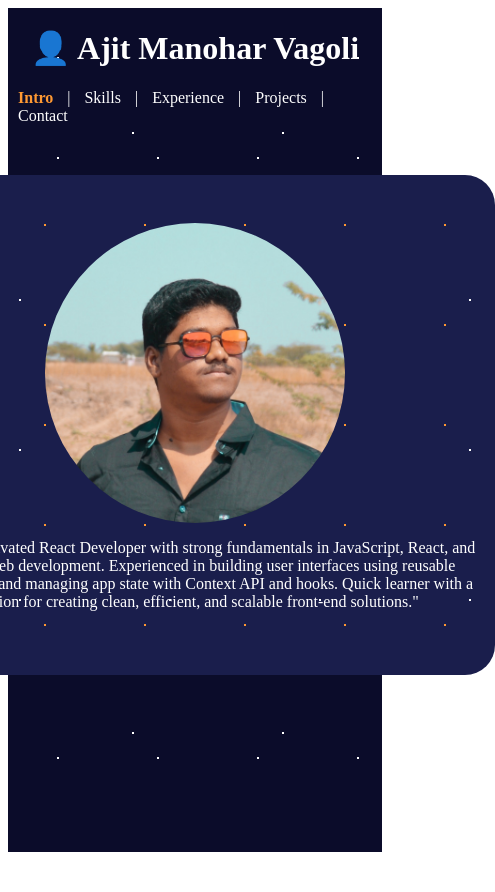
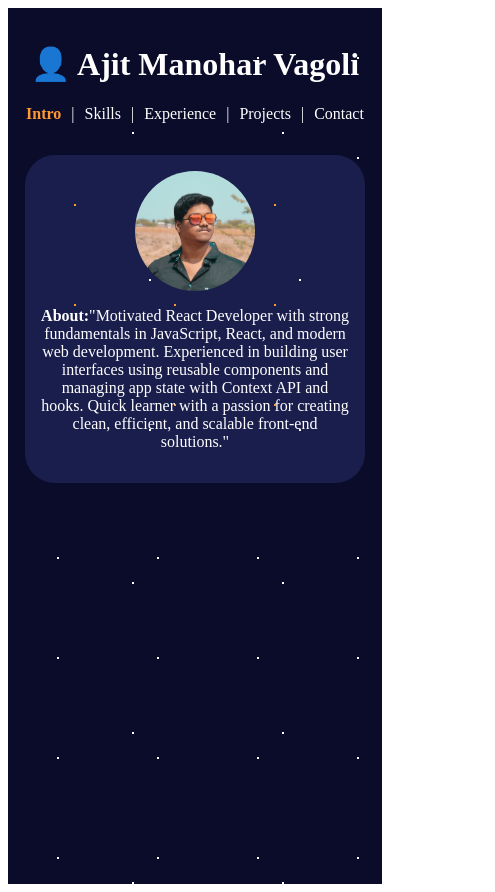
Before and after one commit to AjitVagoli/Portfolio-Website, a React (Vite) app: page / in a window 390 px wide. Shown: the whole page, 495 px wide, since content can reach past the window. Before the commit the page ends 860 px from the top, so only its background shows below. Built offline with nearby package versions, Linux system fonts and the light colour scheme.

Commit message:
updated to Responsive CSS

```diff
--- a/src/Components/Profile.jsx
+++ b/src/Components/Profile.jsx
@@ -6,7 +6,7 @@ const Profile = () => {
     <div className='wrp'>
       <h1>👤 Ajit Manohar Vagoli</h1>
 
-      <nav>
+      <nav className='nav'>
         <NavLink to="/" style={linkStyle} >Intro</NavLink> |{" "}
         <NavLink to="Skills" style={linkStyle} >Skills</NavLink> |{" "}
         <NavLink to="experience" style={linkStyle} >Experience</NavLink> |{" "}
--- a/src/Components/Skills.jsx
+++ b/src/Components/Skills.jsx
@@ -4,8 +4,8 @@ const Skills = () => {
   return (
     <div className='skill'>
        <div className='sk1'>
+       <h3>Core React Skills</h3>
        <ul>
-        <h3>Core React Skills</h3>
         <li>React.js (Functional Components & Hooks)</li>
         <br/>
         <li>JSX (JavaScript XML)</li>
@@ -19,8 +19,8 @@ const Skills = () => {
        </div>
 
        <div className='sk1'>
+       <h3>Routing & Navigation</h3>
        <ul>
-        <h3>Routing & Navigation</h3>
         <li>React Router (v6+)</li>
         <br/>
         <li>Nested Routes</li>
@@ -30,8 +30,8 @@ const Skills = () => {
        </div>
 
        <div className='sk1'>
+       <h3>State Management</h3>
        <ul>
-        <h3>State Management</h3>
         <li>Context API</li>
         <br/>
         <li>Redux Basics</li>
@@ -39,8 +39,8 @@ const Skills = () => {
        </div>
 
        <div className='sk1'>
+       <h3>Styling</h3>
        <ul>
-        <h3>Styling</h3>
         <li>CSS Modules </li>
         <br/>
         <li>Tailwind CSS</li>
@@ -50,8 +50,8 @@ const Skills = () => {
        </div>
 
        <div className='sk1'>
+       <h3>API & Data Handling</h3>
        <ul>
-        <h3>API & Data Handling</h3>
         <li>Fetching data using fetch / axios</li>
         <br/>
         <li>Consuming REST APIs</li>
--- a/src/index.css
+++ b/src/index.css
@@ -1,32 +1,37 @@
-.wrp{
+.wrp {
     display: flex;
     flex-direction: column;
     align-items: center;
-    height: 100vh;
+    min-height: 100vh;
     color: white;
-
-    background-color: #0b0c2a; /* Dark night sky */
+    background-color: #0b0c2a;
     background-image:
       radial-gradient(white 1px, transparent 1px),
       radial-gradient(white 1px, transparent 1px);
     background-size: 100px 100px, 150px 150px;
     background-position: 0 0, 50px 50px;
-    height: 100vh;
     margin: 0;
+    padding: 1rem;
   }
 
-.pic{
-    height: 300px;
-    width: 300px;
+  .nav{
+    display: flex;
+  }
+
+  .pic {
+    height: 200px;
+    width: 200px;
     border-radius: 50%;
     object-fit: cover;
   }
 
-.intro{
-    margin-top: 50px;
+  .intro {
+    margin-top: 2rem;
     background-color: #1a1e4c;
-    height: 500px;
-    width: 600px;
+    width: 90%;
+    max-width: 500px;
+    height: auto;
+    padding: 2rem;
     display: flex;
     flex-direction: column;
     align-items: center;
@@ -39,21 +44,23 @@
     background-position: 0 0, 50px 50px;
   }
 
-.about{
+  .about {
     text-align: center;
   }
 
-.skill{
+  .skill {
     display: flex;
-    gap: 50px;
-    height: 300px;
-    width: 1400px;
-    margin-top: 50px;
+    flex-wrap: wrap;
+    justify-content: center;
+    gap: 2rem;
+    width: 100%;
+    margin-top: 3rem;
   }
 
-.sk1{
+  .sk1 {
+    width: 90%;
+    max-width: 400px;
     height: 300px;
-    width: 400px;
     background-color: #1a1e4c;
     background-image:
       radial-gradient(#FF9933 1px, transparent 1px),
@@ -61,85 +68,103 @@
     background-size: 100px 100px, 150px 150px;
     background-position: 0 0, 50px 50px;
     border-radius: 30px;
-}
-
-.exp{
-    background-color:#1a1e4c ;
-    height: 400px;
-    width: 700px;
-    border-radius: 50px;
-    margin-top: 50px;
     display: flex;
     flex-direction: column;
     align-items: center;
-    justify-content: center;
+  }
+
+  .exp,
+  .cont,
+  .prj {
+    background-color: #1a1e4c;
     background-image:
       radial-gradient(#FF9933 1px, transparent 1px),
       radial-gradient(white 1px, transparent 1px);
     background-size: 100px 100px, 150px 150px;
     background-position: 0 0, 50px 50px;
-}
-
-.cont{
-    background-color: #1a1e4c ;
-    background-image:
-    radial-gradient(#FF9933 1px, transparent 1px),
-    radial-gradient(white 1px, transparent 1px);
-    background-size: 100px 100px, 150px 150px;
-    background-position: 0 0, 50px 50px;
-    height: 400px;
-    width: 400px;
     border-radius: 50px;
-    margin-top: 50px;
+    margin-top: 3rem;
+    padding: 2rem;
+    width: 90%;
+    max-width: 700px;
     display: flex;
     flex-direction: column;
     align-items: center;
     justify-content: center;
   }
 
-.cbut{
+  .cont {
+    max-width: 400px;
+    height: auto;
+  }
+
+  .prj {
+    max-width: 550px;
+    height: auto;
+  }
+
+  .cbut,
+  .pbut {
     height: 40px;
-    width: 150px;
+    width: auto;
+    padding: 0 1.5rem;
     border-radius: 10px;
     cursor: pointer;
     color: white;
     background-color: #FF9933;
   }
 
-.cbut:hover{
-    transform:scale(1.02);
-}
-
-.prj{
-    background-color: #1a1e4c;
-    height: 400px;
-    width: 550px;
-    background-image:
-    radial-gradient(#FF9933 1px, transparent 1px),
-    radial-gradient(white 1px, transparent 1px);
-    background-size: 100px 100px, 150px 150px;
-    background-position: 0 0, 50px 50px;
-    border-radius: 50px;
-    margin-top: 50px;
-    display: flex;
-    flex-direction: column;
-    align-items: center;
-    justify-content: center;
-}
-
-.pbut{
-    height: 40px;
-    width: 80px;
-    border-radius: 10px;
-    color: white;
-    background-color: #FF9933;
-}
-
-.pbut:hover{
+  .cbut:hover,
+  .pbut:hover {
     transform: scale(1.03);
   }
 
-.pwrp{
+  .pwrp {
     display: flex;
-    gap: 50px;
+    flex-wrap: wrap;
+    justify-content: center;
+    gap: 2rem;
   }
+
+  /* ----------- MEDIA QUERIES ---------- */
+
+  @media (max-width: 768px) {
+    .pic {
+      height: 150px;
+      width: 150px;
+    }
+
+    .intro {
+      padding: 1rem;
+    }
+
+    .skill,
+    .pwrp {
+      flex-direction: column;
+      align-items: center;
+    }
+
+    .sk1,
+    .exp,
+    .cont,
+    .prj {
+      width: 80%;
+    }
+  }
+
+  @media (max-width: 480px) {
+    .pic {
+      height: 120px;
+      width: 120px;
+    }
+
+    .pbut {
+      width: 40%;
+      padding: 0.5rem 1rem;
+    }
+
+    .cbut{
+      width: 50%;
+      padding: 0.5rem 1rem;
+    }
+  }
```
Lines whose indentation alone changed are shown as unchanged.
